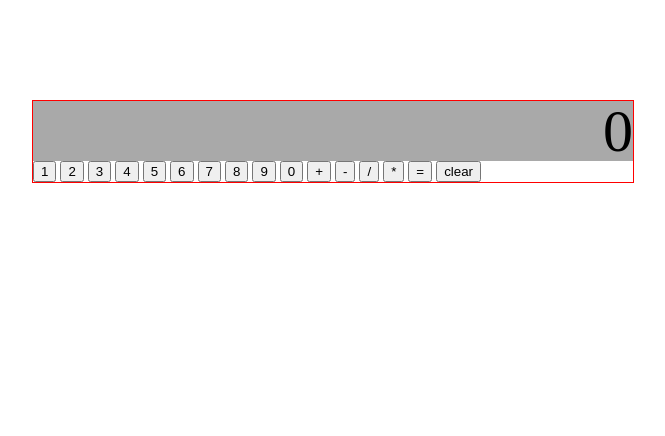
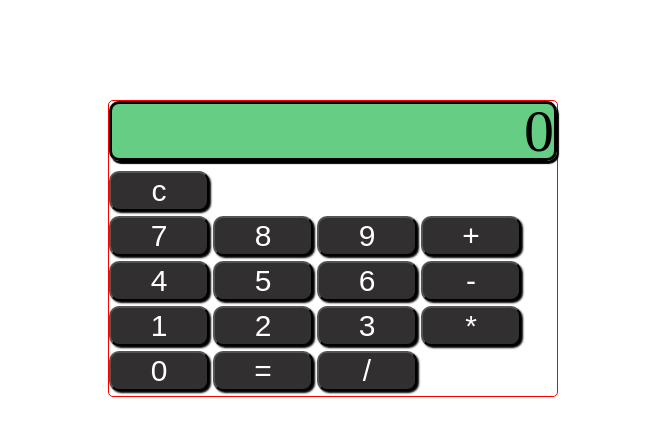
Before and after one commit to ikhsanhaikal/calculactor, a plain HTML site: page index.html in a window 1280 px wide. Shown: the whole page, without its empty margins (307-972 px from the left). Drawn offline with Linux system fonts and the light colour scheme; a web font is replaced by a local one.

Commit message:
adding several styles

```diff
--- a/index.html
+++ b/index.html
@@ -11,22 +11,32 @@
     <div class="calculator">
         <div class="display">0</div>
         <div class="buttons">
-            <button class="numbers">1</button>
-            <button class="numbers">2</button>
-            <button class="numbers">3</button>
-            <button class="numbers">4</button>
-            <button class="numbers">5</button>
-            <button class="numbers">6</button>
-            <button class="numbers">7</button>
-            <button class="numbers">8</button>
-            <button class="numbers">9</button>
+            <div class="container container-4">
+            </div>
+            <div class="container container-5">
+                <button class="clear">c</button>
+            </div>
+            <div class="container container-3">
+                <button class="numbers">7</button>
+                <button class="numbers">8</button>
+                <button class="numbers">9</button>
+                <button class="operators">+</button>
+            </div>
+            <div class="container container-2">
+                <button class="numbers">4</button>
+                <button class="numbers">5</button>
+                <button class="numbers">6</button>
+                <button class="operators">-</button>
+            </div>
+            <div class="container container-1">
+                <button class="numbers">1</button>
+                <button class="numbers">2</button>
+                <button class="numbers">3</button>
+                <button class="operators">*</button>
+            </div>
             <button class="numbers">0</button>
-            <button class="operators">+</button>
-            <button class="operators">-</button>
+            <button class="operators">=</button>
             <button class="operators">/</button>
-            <button class="operators">*</button>
-            <button class="operators">=</button>
-            <button class="clear">clear</button>
         </div>
     </div>
     <script src="second.js"></script>
--- a/second.js
+++ b/second.js
@@ -3,11 +3,13 @@ const numbers = document.querySelectorAll('.numbers');
 const operators = document.querySelectorAll('.operators');
 let order = [], lval;
 let isReady = false;
+let isError = false;
 let hit = false;
 
 /* display */
 numbers.forEach(function(number){
     number.addEventListener('click', ()=>{
+        if (isError) {display.textContent = number.textContent; isError = false; order = []; return;}
         if (isReady) {display.textContent = number.textContent; isReady = false; return;}
         if (display.textContent === '0') {display.textContent = number.textContent; return;}
         display.textContent += number.textContent;
@@ -96,6 +98,11 @@ function operate(operator, lval, rval) {
             order[0] = display.textContent;
             break;
         case '/':
+            if(rval === 0) {
+                display.textContent = 'Error';
+                isError = true;
+                break;
+            }
             result = divide(lval, rval);
             order.shift();
             order.shift();
--- a/styles.css
+++ b/styles.css
@@ -1,15 +1,43 @@
+* {
+    margin: 0;
+    padding: 0;
+    box-sizing: border-box;
+}
 .display {
-    background-color: darkgray;
+    background-color: rgba(45, 187, 88, 0.733);
     height: 60px;
     font-size: 60px;
     display: flex;
     align-items: center;
     justify-content: flex-end;
     font-family: 'ZCOOL QingKe HuangYou';
+    border: 3px solid black;
+    border-radius: 10px;
+    box-shadow: 2px 3px 1px black;
+    margin-bottom: 10px;
 }
 
 .calculator {
     border: 1px solid red;
-    width: 600px;
+    width: 450px;
     margin: 100px auto;
+    border-radius: 5px;
+
 }
+
+button {
+    width: 100px;
+    height: 40px;
+    background-color: rgb(49, 47, 47);
+    color: white;
+    font-size: 30px;
+    border-radius: 10px;
+    outline: none;
+    margin-bottom: 5px;
+    box-shadow: 2px 2px 2px black;
+}
+
+button:active {
+    box-shadow: none;
+    font-size: 28px;
+}
```
